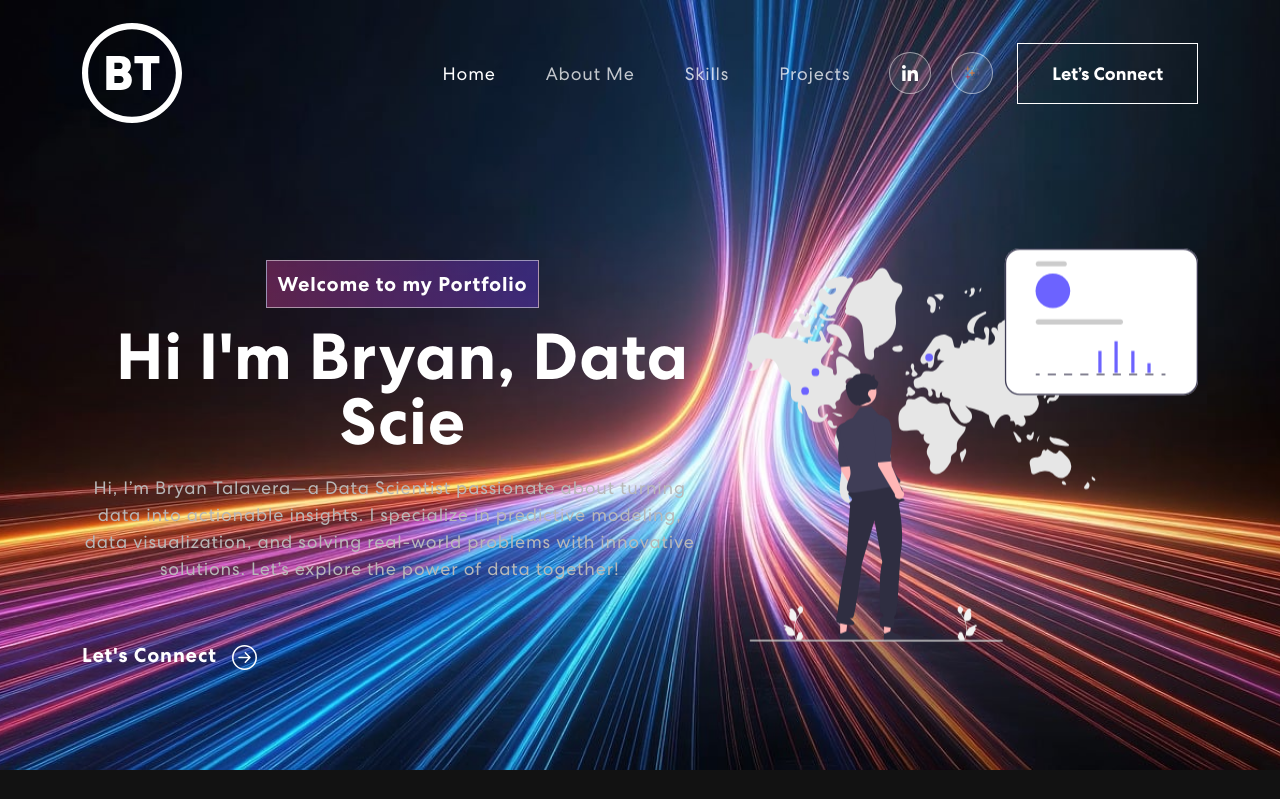
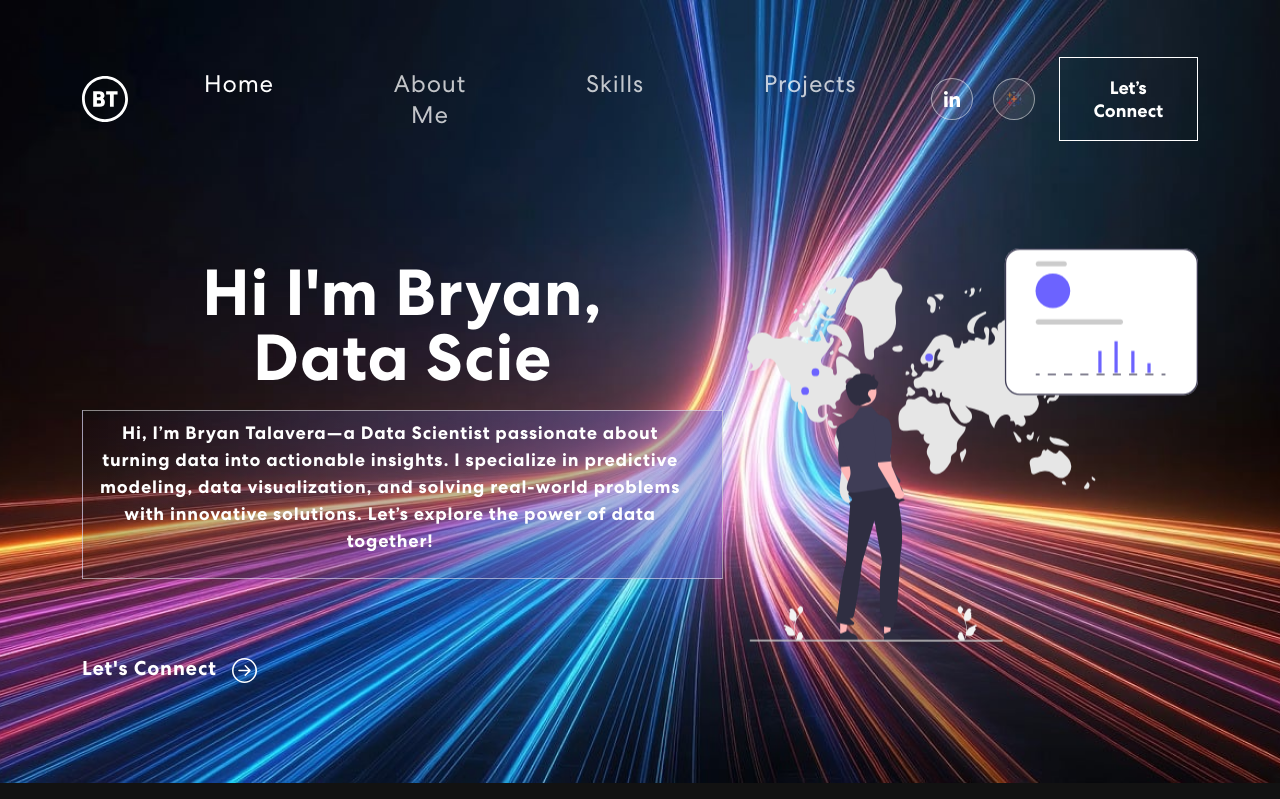
Before and after one commit to Bryan-Tal/react-portfolio, a React (Create React App) app: page / in a window 1280 px wide. Shown: the top 799 px of the page. Built offline with nearby package versions, Linux system fonts and the light colour scheme.

Commit message:
edit navbar highlighting, banner, contact form based on recommendation

```diff
--- a/src/components/Banner.jsx
+++ b/src/components/Banner.jsx
@@ -54,9 +54,9 @@ export const Banner = () => {
                         <TrackVisibility>
                         {({isVisible}) =>
                             <div className={isVisible ? "animate__animated animate__fadeInDown" : ""}>
-                                <span className="tagline">Welcome to my Portfolio</span>
-                                <h1>{`Hi I'm Bryan, Data`} <span className="wrap">{text}</span> </h1>
-                                <p>Hi, I’m Bryan Talavera—a Data Scientist passionate about turning data into actionable insights. I specialize in predictive modeling, data visualization, and solving real-world problems with innovative solutions. Let’s explore the power of data together!</p>
+
+                                <h1>{`Hi I'm Bryan,`} <span className="wrap"> <br />Data {text}</span> </h1>
+                                <span className="tagline"><p>Hi, I’m Bryan Talavera—a Data Scientist passionate about turning data into actionable insights. I specialize in predictive modeling, data visualization, and solving real-world problems with innovative solutions. Let’s explore the power of data together!</p></span>
                                 <button onClick={() => console.log("connect") }> <a className="Banner-link" href="#connect">Let's Connect <ArrowRightCircle size={25}/></a> </button>
                             </div>}
                         </TrackVisibility>
--- a/src/components/Contact.jsx
+++ b/src/components/Contact.jsx
@@ -73,7 +73,7 @@ export const Contact = () => {
                                 <Col sm={6} className="px-1">
                                     <input type="tel" value={formDetails.phone} name="phone" placeholder="Phone Number" onChange={(e) => onFormUpdate("phone", e.target.value)} required />
                                 </Col>
-                                <Col sm={6} className="px-1">
+                                <Col sm={12} className="px-1">
                                     <textarea rows="6" value={formDetails.message} name="message" placeholder="Message" onChange={(e) => onFormUpdate("message", e.target.value)} required />
                                     <button type='submit' onClick={handleSubmit}><span>{buttonText}</span></button>
                                 </Col>
--- a/src/components/NavBar.jsx
+++ b/src/components/NavBar.jsx
@@ -16,10 +16,25 @@ export const NavBar = () => {
 
     useEffect(() => {
       const onScroll = () => {
-        if (window.scrollY > 50) {
-          setScrolled(true);
-        } else {
-          setScrolled(false);
+
+        switch (true) {
+          case window.scrollY < 50:
+            onUpdateActiveLink('home');
+            setScrolled(false);
+            break;
+
+          case window.scrollY >= 50 && window.scrollY < 1300:
+            onUpdateActiveLink('about');
+            setScrolled(true);
+            break;
+
+          case window.scrollY >= 800 && window.scrollY < 1700:
+            onUpdateActiveLink('skills');
+            break;
+
+          case window.scrollY >= 1700 && window.scrollY < 2100:
+            onUpdateActiveLink('projects');
+            break;
         }
       }
 
--- a/src/css/Banner.css
+++ b/src/css/Banner.css
@@ -5,13 +5,14 @@
     background-position: top center;
     background-size: cover;
     background-repeat: no-repeat;
+
   }
   /* Styling for 'welcome to my portfolio' */
   .banner .tagline {
     font-weight: 700;
     letter-spacing: 0.8px;
     padding: 8px 10px;
-    background: linear-gradient(90.21deg, rgba(170, 54, 124, 0.5) -5.91%, rgba(74, 47, 189, 0.5) 111.58%);
+    background: linear-gradient(90.21deg, rgba(0, 0, 0, 0.205) -5.91%, rgba(116, 105, 207, 0.5) 111.58%);
     border: 1px solid rgba(255, 255, 255, 0.5);
     font-size: 20px;
     margin-bottom: 16px;
@@ -26,7 +27,7 @@
     display: block;
   }
   .banner p {
-    color: #B8B8B8;
+    color: #ffffff;
     font-size: 18px;
     letter-spacing: 0.8px;
     line-height: 1.5em;
--- a/src/css/NavBar.css
+++ b/src/css/NavBar.css
@@ -20,8 +20,8 @@ nav.navbar .navbar-nav .nav-link.navbar-link {
   font-weight: 400;
   color: #fff !important;
   letter-spacing: 0.8px;
-  padding: 0 25px;
-  font-size: 18px;
+  padding: 50px 60px;
+  font-size: 24px;
   opacity: 0.75;
 }
 
```
